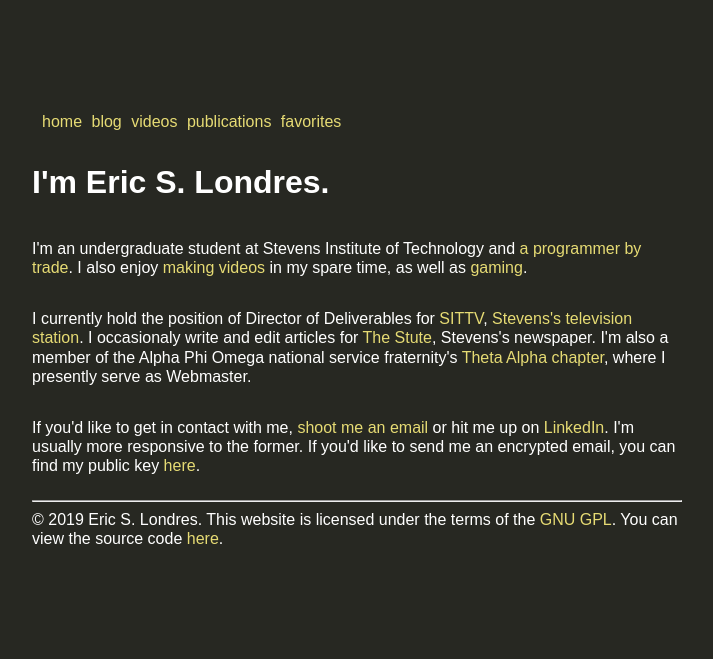
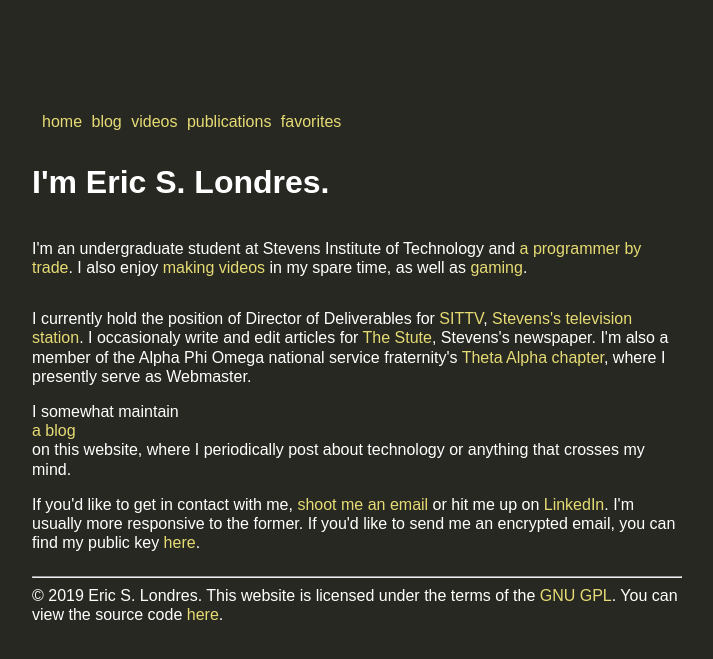
Before and after one commit to slondr/slondr.gitlab.io, a Jekyll site: the page built from index.html, in a window 1280 px wide. Shown: the top 659 px of the page, without its empty margins (283-996 px from the left). Built offline with Jekyll 4.4.1, drawn with Linux system fonts in a browser that asks for light colours.

Commit message:
added blurb about blog on main page

```diff
--- a/index.html
+++ b/index.html
@@ -11,4 +11,6 @@ layout: default
 
 <p>I currently hold the position of Director of Deliverables for <a href="https://www.sittv.org">SITTV</a>, <a href="https://www.youtube.com/SITTV">Stevens's  television station</a>. I occasionaly write and edit articles for <a href="http://thestute.com/">The Stute</a>, Stevens's newspaper. I'm also a member of the Alpha Phi Omega national service fraternity's <a href="https://apota.org/">Theta Alpha chapter</a>, where I presently serve as Webmaster.</p>
 
+I somewhat maintain <a href="/blog">a blog</a> on this website, where I periodically post about technology or anything that crosses my mind.
+
 <p>If you'd like to get in contact with me, <a href="mailto:ericlondres@outlook.com">shoot me an email</a> or hit me up on <a href="https://www.linkedin.com/in/eric-londres-153239171/">LinkedIn</a>. I'm usually more responsive to the former. If you'd like to send me an encrypted email, you can find my public key <a href="/pubkey">here</a>.</p>
```
